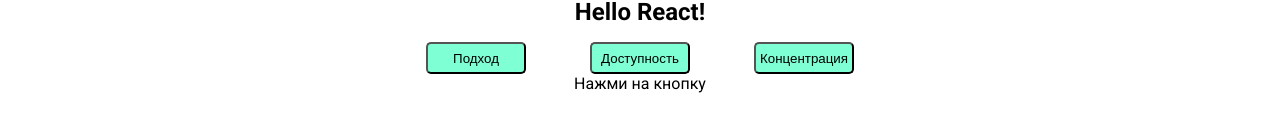
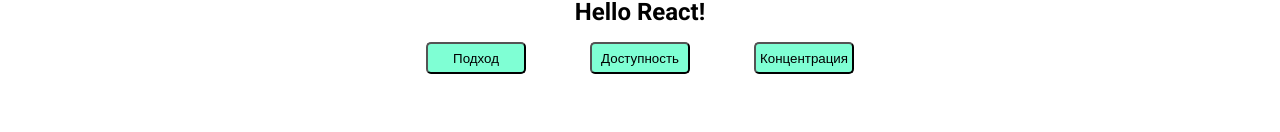
Before and after one commit to AndreyKazakov777/react-vite-rute, a React (Vite) app: page / in a window 1280 px wide. Shown: the part 430-562 px from the top of the page. Built offline with nearby package versions, Linux system fonts and the light colour scheme.

Commit message:
second commit

```diff
--- a/src/App.jsx
+++ b/src/App.jsx
@@ -3,18 +3,23 @@ import reactLogo from './assets/react.svg'
 import viteLogo from '/vite.svg'
 import './App.css'
 import Header from './components/Header'
-import { ways } from './data'
+import { ways, differences } from './data'
 import WayToTeach from "./components/WayToTeach"
 import Button from "./components/Button/Button.jsx"
 
 
 
 function App() {
-let content = 'Нажми на кнопку'
+  const [content, setContent] = useState('Нажми на кнопку')
+  // let content = 'Нажми на кнопку'
+
+console.log('App Render')
 
   function handleClick2(type) {
-    console.log('button clicked2', type)
-    content = type
+    // console.log('button clicked2', type)
+    setContent(type)
+    // console.log(content)
+    // content = type
 }
 
   return (
@@ -38,10 +43,10 @@ let content = 'Нажми на кнопку'
         <section>
           <h1>Hello React!</h1>
           <Button onClicked2={() => handleClick2('way')}>Подход</Button>
-          <Button onClicked2={() => handleClick2('east')}>Доступность</Button>
+          <Button onClicked2={() => handleClick2('easy')}>Доступность</Button>
           <Button onClicked2={() => handleClick2('program')}>Концентрация</Button>
 
-          <p>{content}</p>
+          <p>{differences[content]}</p>
         </section>
 
 
--- a/src/components/Button/Button.jsx
+++ b/src/components/Button/Button.jsx
@@ -6,7 +6,7 @@ export default function Button({children, onClicked2}) {
     // }
 
     const handleMouseEnter = () => {
-        console.log('entered')
+        // console.log('entered')
     }
 
     return (
@@ -15,7 +15,7 @@ export default function Button({children, onClicked2}) {
     // onClick={handleClick}
     onClick={onClicked2}
     onMouseEnter={handleMouseEnter}
-    onDoubleClick={() => console.log("double click")}
+    // onDoubleClick={() => console.log("double click")}
     >
     {children}
     </button>
--- a/src/data.js
+++ b/src/data.js
@@ -12,3 +12,9 @@ export const ways = [
         description: " — возвращает день месяца с 1 до 31;"
     }
 ]
+
+export const differences = {
+    way: 'Узконаправленный подход',
+    easy: 'Доступность обучения',
+    program: 'Концентрация знаний'
+}
```
